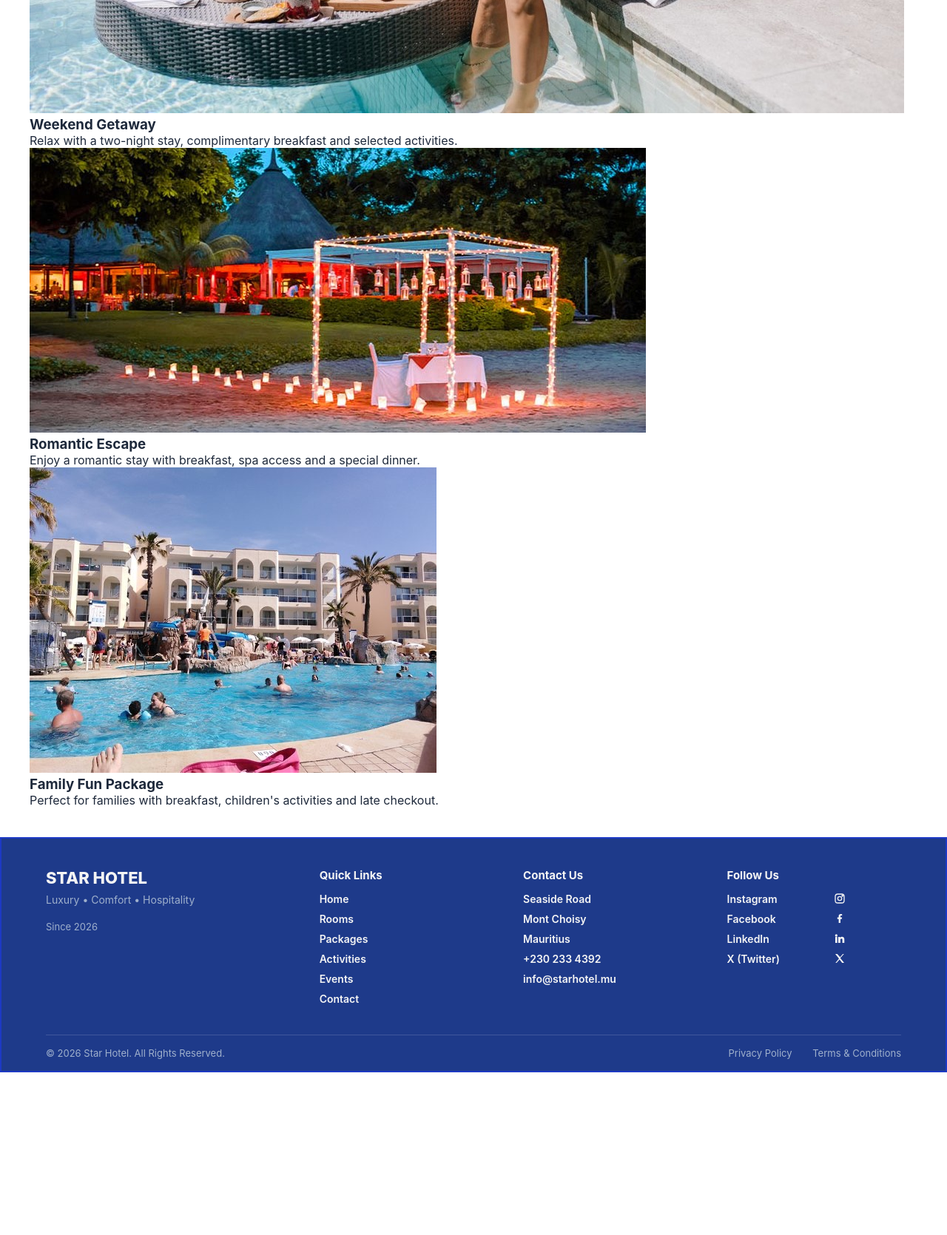
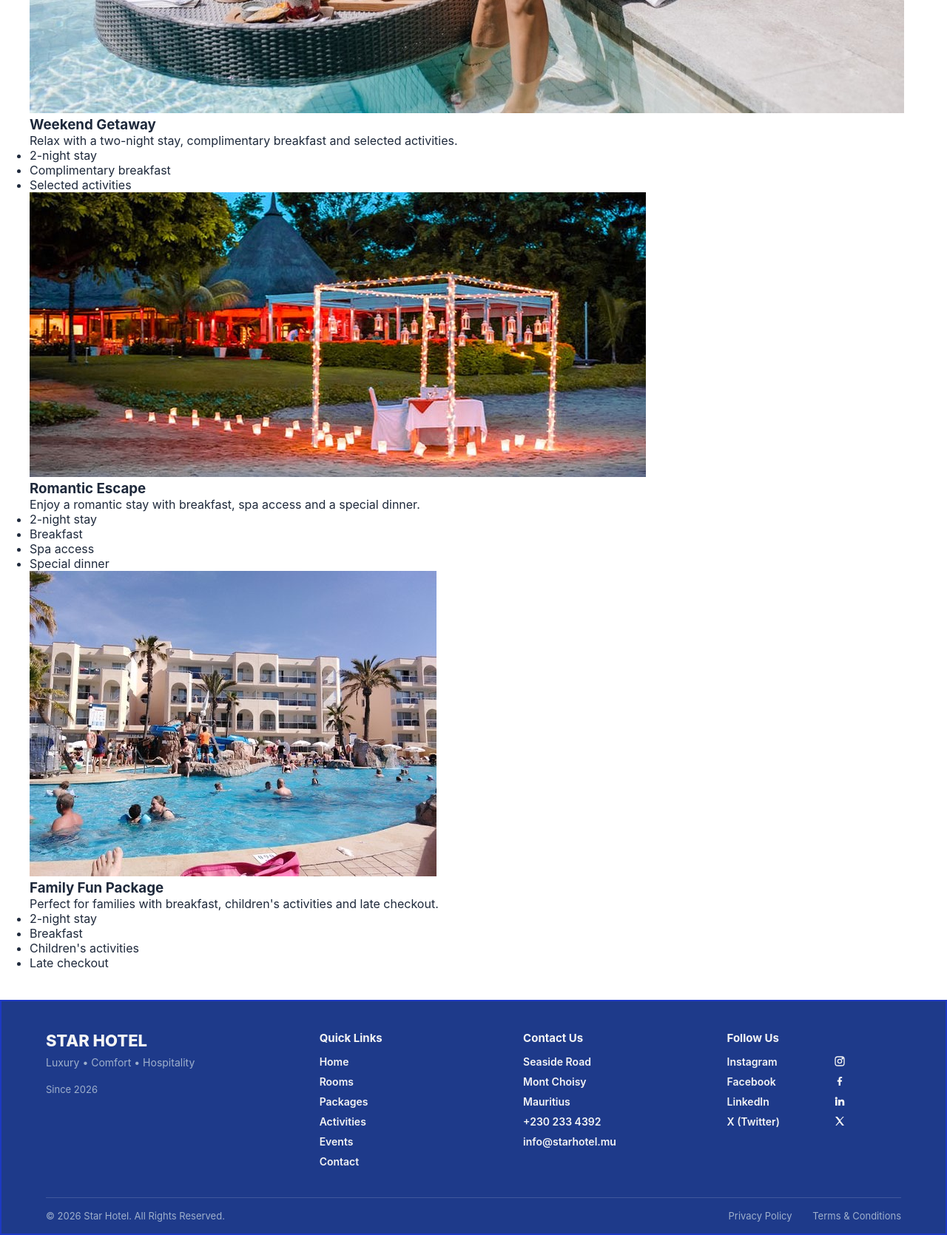
Before and after one commit to Ayushr0129/Star-hotel, a Django app: page /packages/ in a window 1280 px wide. Shown: the part 691-2361 px from the top of the page at 74% size. Before the commit the page ends 2141 px from the top, so only its background shows below. Run offline with Django 5.2, Linux system fonts and the light colour scheme.

Commit message:
Added included items list to package cards

```diff
--- a/StarHotel/hotel/templates/hotel/packages.html
+++ b/StarHotel/hotel/templates/hotel/packages.html
@@ -19,6 +19,11 @@
             <div class="package-card-info">
                 <h3 class="package-card-name">{{ package.name }}</h3>
                 <p class="package-card-description">{{ package.description }}</p>
+                <ul class="package-card-includes">
+                    {% for item in package.includes %}
+                    <li>{{ item }}</li>
+                    {% endfor %}
+                </ul>
             </div>
         </div>
         {% endfor %}
--- a/StarHotel/hotel/views.py
+++ b/StarHotel/hotel/views.py
@@ -64,18 +64,21 @@ def packages(request):
             'slug': 'weekend-getaway',
             'name': 'Weekend Getaway',
             'description': 'Relax with a two-night stay, complimentary breakfast and selected activities.',
+            'includes': ['2-night stay', 'Complimentary breakfast', 'Selected activities'],
             'image_path': 'images/weekend.jpg',
         },
         {
             'slug': 'romantic-escape',
             'name': 'Romantic Escape',
             'description': 'Enjoy a romantic stay with breakfast, spa access and a special dinner.',
+            'includes': ['2-night stay', 'Breakfast', 'Spa access', 'Special dinner'],
             'image_path': 'images/romantic.jpg',
         },
         {
             'slug': 'family-fun',
             'name': 'Family Fun Package',
             'description': "Perfect for families with breakfast, children's activities and late checkout.",
+            'includes': ['2-night stay', 'Breakfast', "Children's activities", 'Late checkout'],
             'image_path': 'images/package-family.jpg',
         },
     ]
```
